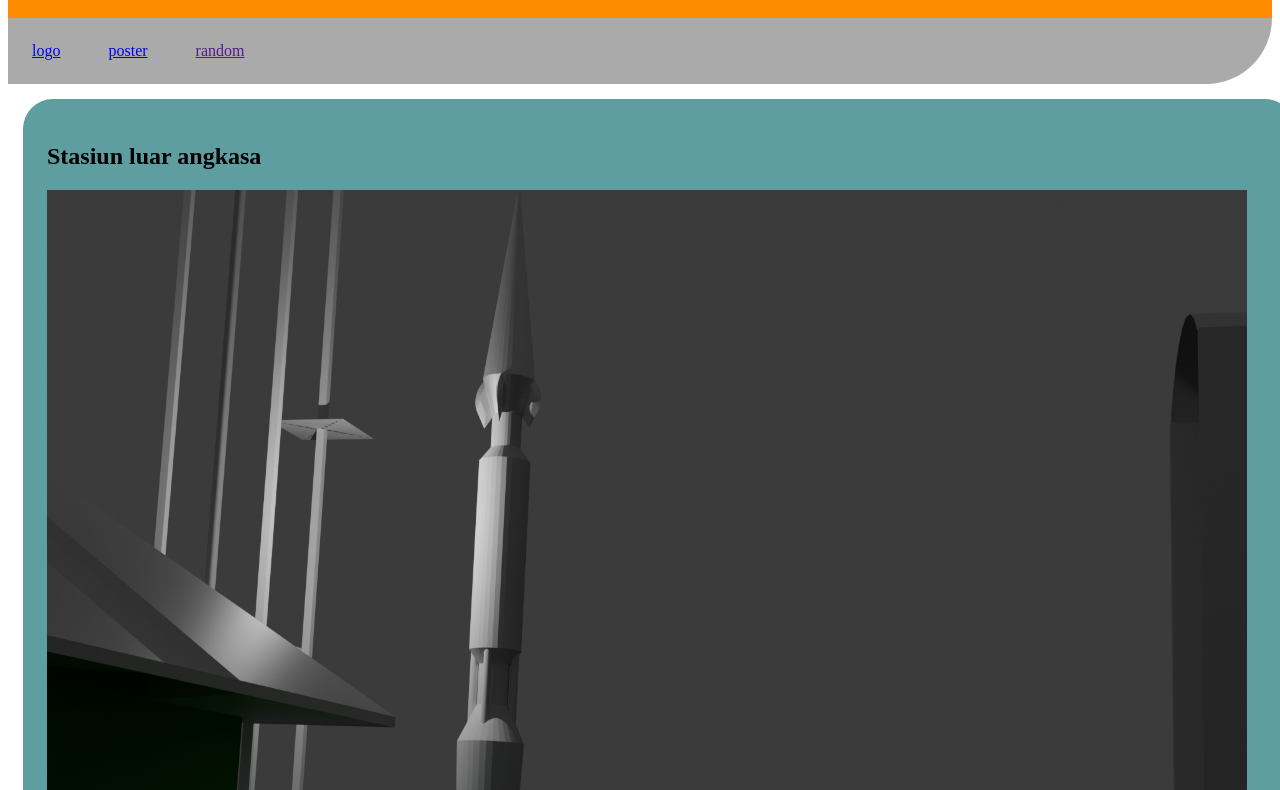
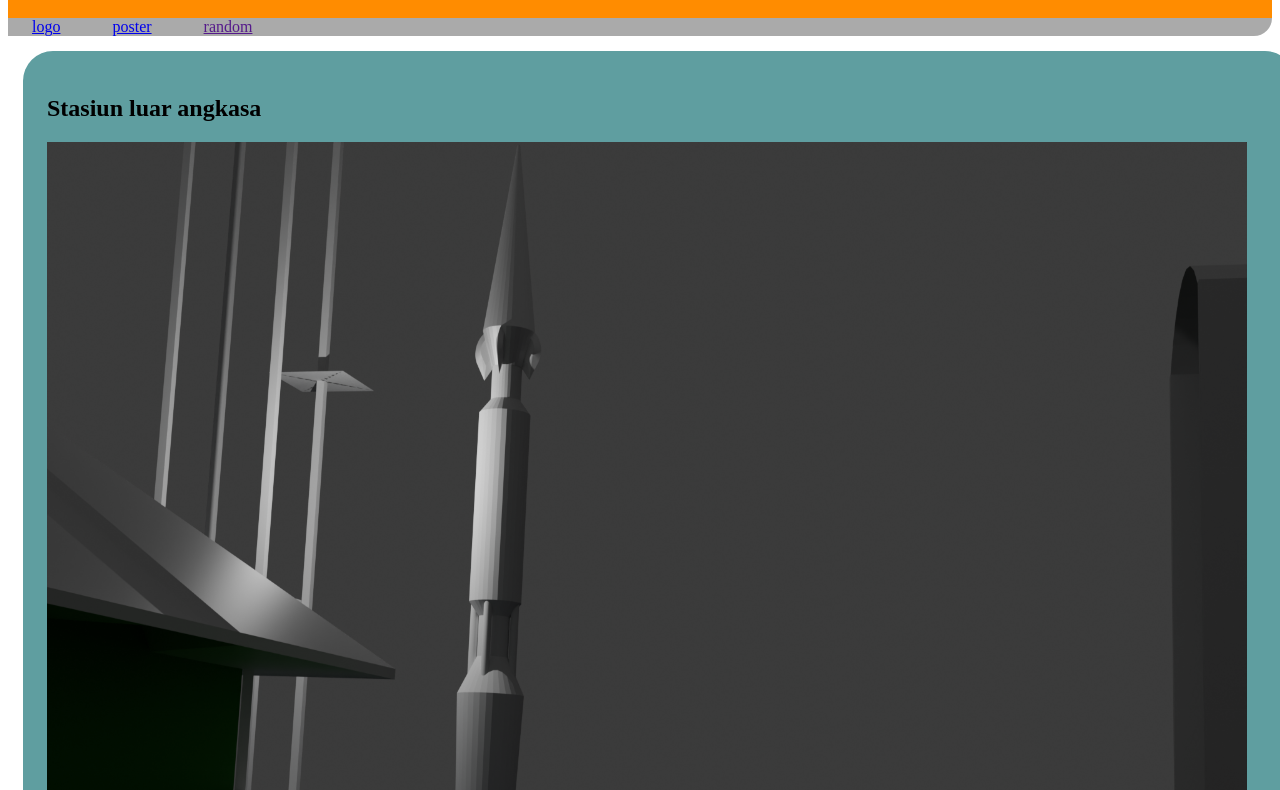
Before and after one commit to gobal1/karya-gambar, a plain HTML site: page index.html in a window 1280 px wide. Shown: the part 73-863 px from the top of the page. Drawn offline with Linux system fonts and the light colour scheme.

Commit message:
Update index.html

```diff
--- a/index.html
+++ b/index.html
@@ -39,7 +39,7 @@
     }
 
     #boga a {
-        float: left;
+        float: center;
         text-align: center;
         padding: 24px;
         background: #aaaaaa;
@@ -47,7 +47,7 @@
     }
 
     #boga a:hover {
-        background-color: aqua;
+        background-color: red;
         color: blue;
     }
 
```
